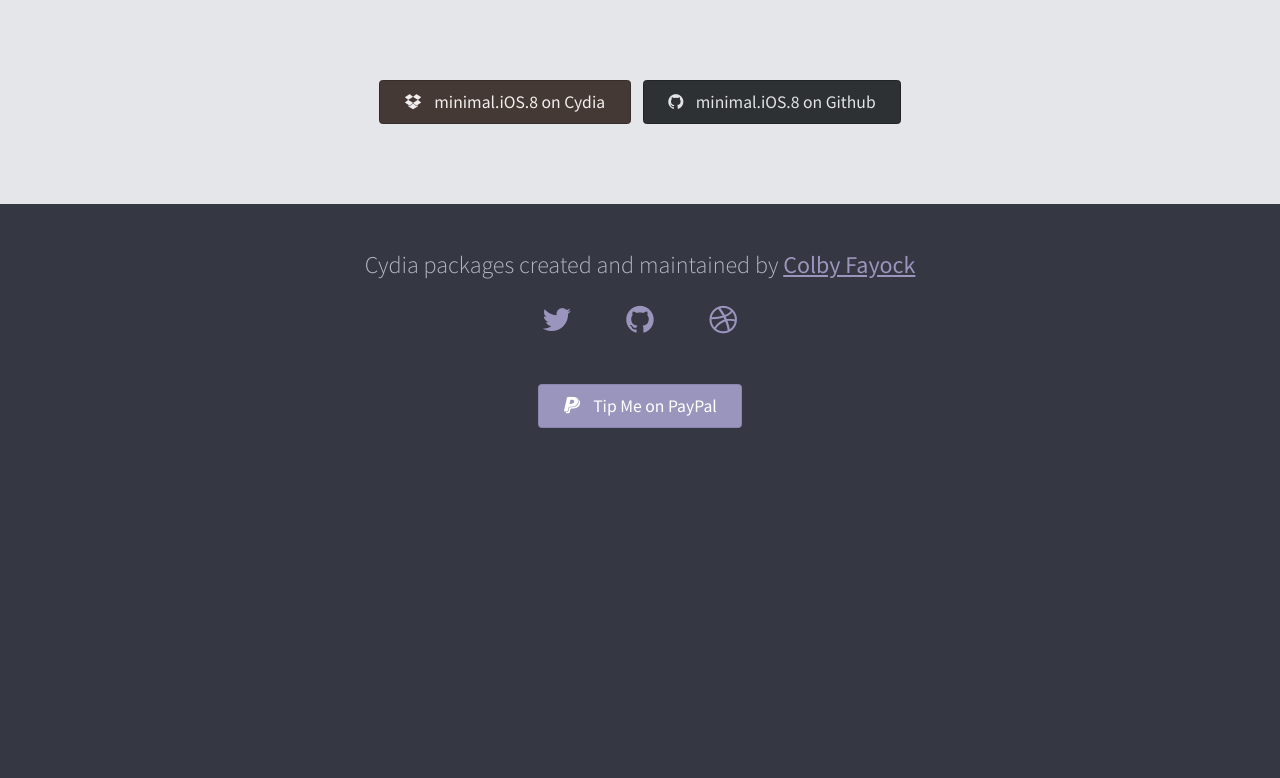
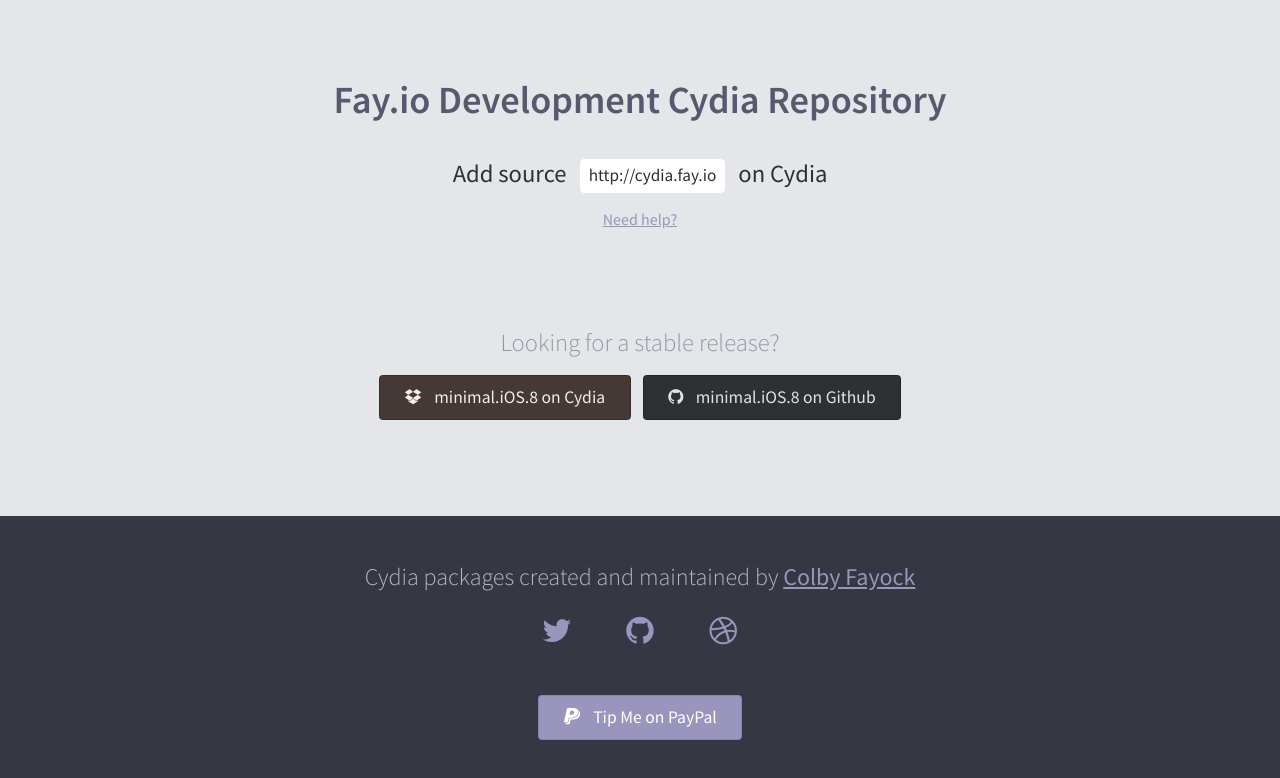
Before and after one commit to colbyfayock/cydia, a plain HTML site: page index.html in a window 1280 px wide. Drawn offline with nearby package versions, Linux system fonts and the light colour scheme.

Commit message:
updating webpage for cydia repo

```diff
--- a/index.html
+++ b/index.html
@@ -40,6 +40,20 @@
 
             <div class="row">
                 <div class="twelvecol align-center">
+                    <h1 class="align-center">Fay.io Development Cydia Repository</h1>
+                    <h2 class="align-center add-source">
+                        Add source <span>http://cydia.fay.io</span> on Cydia
+                    </h2>
+                    <p>
+                        <a class="caption-text" href="https://www.google.com/#q=add+a+new+cydia+source">Need help?</a>
+                    </p>
+                </div>
+            </div>
+
+            <div class="row">
+                <div class="twelvecol align-center">
+                    <h2 class="align-center">Looking for a stable release?</h2>
+                    <p>
                         <a class="button button-cydia cydia-link" href="http://cydia.saurik.com/package/com.modmyi.minimalios8/">
                             <i class="fa fa-dropbox"></i>
                             minimal.iOS.8 on Cydia
@@ -48,6 +62,7 @@
                             <i class="fa fa-github"></i>
                             minimal.iOS.8 on Github
                         </a>
+                    </p>
                 </div>
             </div>
 
--- a/scss/main.scss
+++ b/scss/main.scss
@@ -283,3 +283,28 @@
 .tw-tweet {
     @include inline-block;
 }
+
+h1 {
+    font-size: 2.4em;
+    margin-bottom: 1em;
+}
+
+.add-source {
+
+    color: $color-grey5;
+    font-weight: 400;
+
+    span {
+        @include inline-block;
+        font-size: .7em;
+        vertical-align: middle;
+        text-align: center;
+        line-height: 1em;
+        background-color: white;
+        padding: .5em;
+        border: none;
+        border-radius: .25em;
+        margin: 0 .5em;
+    }
+
+}
```
Also changed, not shown: assets/css/main.css, 1 other file. Lines whose indentation alone changed are shown as unchanged.
